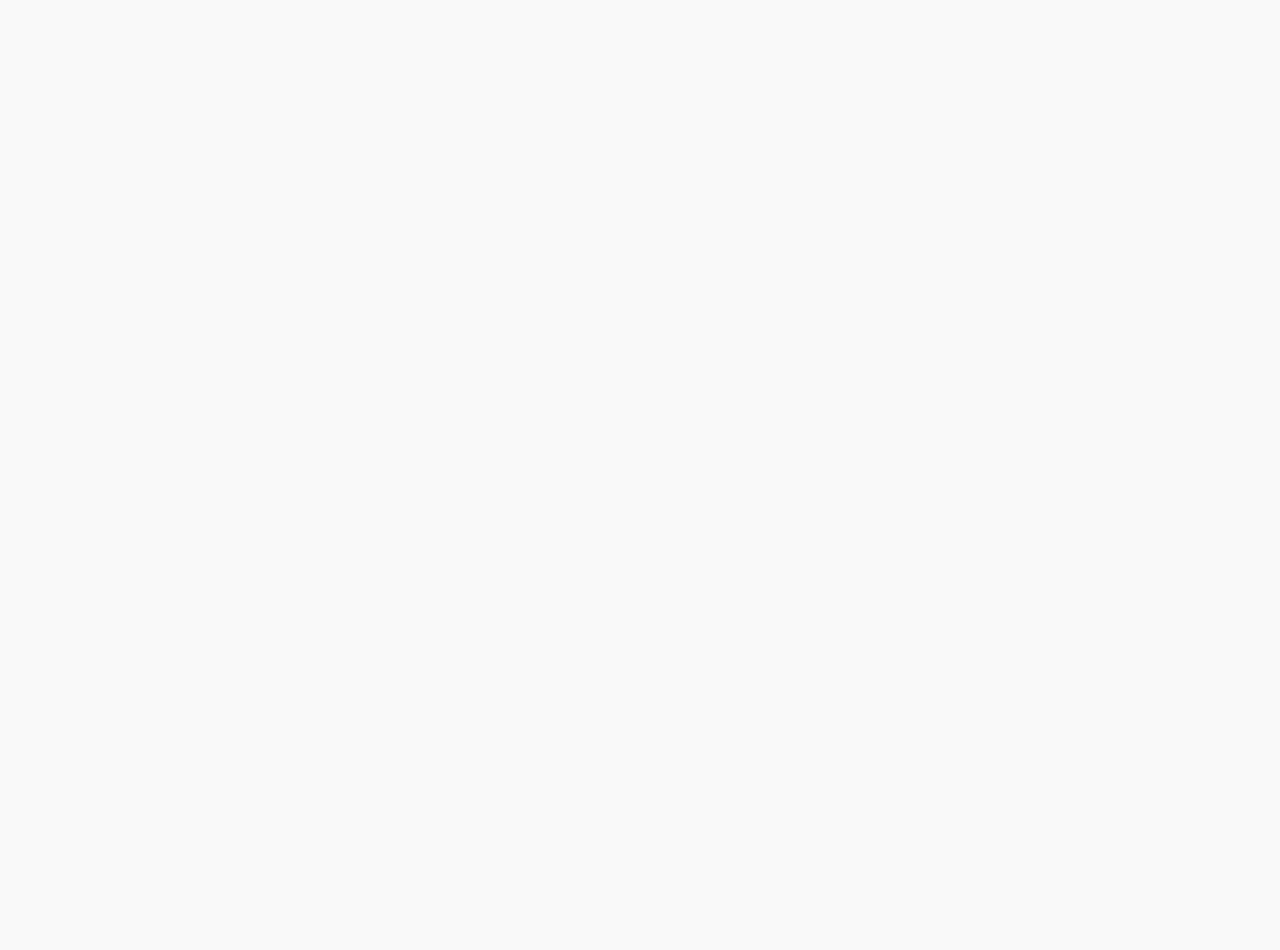
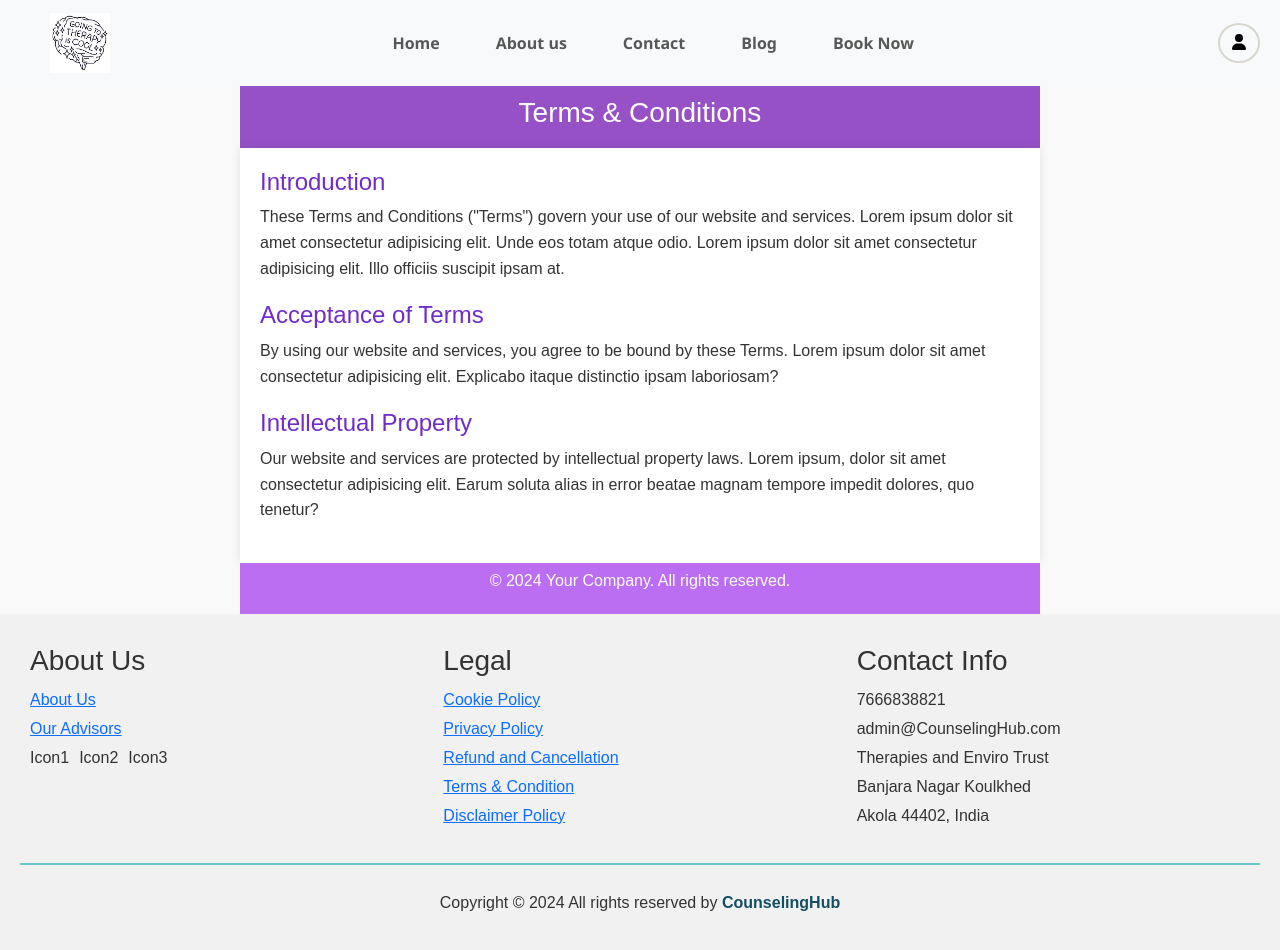
Before and after one commit to prathameshkhandare/Connectcounsellor, a React (Vite) app in the folder Client/: page /terms-conditions in a window 1280 px wide. Before the commit this address had no page. Before the commit the page ends 800 px from the top, so only its background shows below. Built offline with nearby package versions, Linux system fonts and the light colour scheme; no server answers.

Commit message:
footer pages added , desclaimerpolicy , refundcancellation , terms and condn  etc

```diff
--- a/Client/src/App.jsx
+++ b/Client/src/App.jsx
@@ -14,6 +14,9 @@ import { BrowserRouter as Router, Route, Routes } from "react-router-dom";
 import CookiePolicy from "./Components/footer/CookiePolicy";
 import CourseInfo from "./Components/CourseInfo";
 import PrivacyPolicy from "./Components/footer/PrivacyPolicy";
+import RefundAndCancellationPolicy from "./Components/footer/RefundAndCancellationPolicy";
+import TermsAndConditions from "./Components/footer/TermsAndConditions";
+import DisclaimerPolicy from "./Components/footer/DesclaimerPolicy";
 
 // Example components for routes
 const Home = () => {
@@ -105,6 +108,36 @@ function App() {
             }
           />
 
+          <Route
+            path="/terms-conditions"
+            element={
+              <>
+                <CustomNavbar />
+                <TermsAndConditions />
+                <Footer />
+              </>
+            }
+          />
+          <Route
+            path="/refund-cancellation"
+            element={
+              <>
+                <CustomNavbar />
+                <RefundAndCancellationPolicy />
+                <Footer />
+              </>
+            }
+          />
+          <Route
+            path="/disclaimer-policy"
+            element={
+              <>
+                <CustomNavbar />
+                <DisclaimerPolicy />
+                <Footer />
+              </>
+            }
+          />
           <Route path="/booknow" element={<BookNow />} />
           <Route path="/login" element={<Login />} />
           <Route path="/register" element={<Registration />} />
--- a/Client/src/Components/Footer.jsx
+++ b/Client/src/Components/Footer.jsx
@@ -1,7 +1,13 @@
-import React from "react";
-import { Link } from "react-router-dom";
+import React, { useEffect } from "react";
+import { Link, useLocation } from "react-router-dom";
 
 function Footer() {
+  const location = useLocation();
+
+  useEffect(() => {
+    window.scrollTo(0, 0);
+  }, [location]);
+
   return (
     <div className="footer">
       <div className="footer-col-container">
@@ -20,7 +26,7 @@ function Footer() {
         <div className="footer-column">
           <h3>Legal</h3>
           <ul>
-          <li><Link to="/cookiepolicy">Cookie Policy</Link></li>
+            <li><Link to="/cookiepolicy">Cookie Policy</Link></li>
             <li><Link to="/privacy-policy">Privacy Policy</Link></li>
             <li><Link to="/refund-cancellation">Refund and Cancellation</Link></li>
             <li><Link to="/terms-conditions">Terms & Condition</Link></li>
--- /dev/null
+++ b/Client/src/Components/footer/DesclaimerPolicy.jsx
@@ -0,0 +1,44 @@
+import React from 'react';
+
+const DisclaimerPolicy = () => {
+  return (
+    <div>
+      <header>
+        <div className="header-container">
+          <h3>Disclaimer Policy</h3>
+        </div>
+      </header>
+      <main>
+        <section>
+          <h4>Introduction</h4>
+          <p>
+            This disclaimer policy applies to all users of our website and services.
+          </p>
+        </section>
+        <section>
+          <h4>Limitation of Liability</h4>
+          <p>
+            We shall not be liable for any damages or losses arising from the use of our website and services.
+          </p>
+        </section>
+        <section>
+          <h4>Third-Party Content</h4>
+          <p>
+            We are not responsible for the content of third-party websites linked to our website.
+          </p>
+        </section>
+        <section>
+          <h4>Changes to this Policy</h4>
+          <p>
+            We reserve the right to update this disclaimer policy at any time without notice.
+          </p>
+        </section>
+      </main>
+      <footer>
+        <p>&copy; 2024 Your Company. All rights reserved.</p>
+      </footer>
+    </div>
+  );
+};
+
+export default DisclaimerPolicy;
--- /dev/null
+++ b/Client/src/Components/footer/RefundAndCancellationPolicy.jsx
@@ -0,0 +1,34 @@
+import React from 'react';
+import './Styles.css';
+
+const RefundAndCancellationPolicy = () => {
+  return (
+    <div>
+      <header>
+        <div className="header-container">
+          <h3>Refund and Cancellation Policy</h3>
+        </div>
+      </header>
+      <main>
+        <section>
+          <h4>Refund Policy</h4>
+          <p>
+            We offer a 3-day money-back guarantee. If you're not satisfied with our services, you can request a refund within 30 days of purchase. Lorem ipsum dolor sit amet consectetur, adipisicing elit. Voluptatum quia accusantium officia et veritatis doloremque iste voluptas rem architecto in quibusdam corporis suscipit illo voluptates voluptatem nihil sit, sed dicta.
+          </p>
+        </section>
+        <section>
+          <h4>Cancellation Policy</h4>
+          <p>
+          you can cancel your subscription before starting the course . Once it is started canclellation cannot be done.
+          Lorem ipsum dolor sit amet consectetur adipisicing elit. Quaerat quae corporis voluptatum vel, accusantium, reiciendis molestiae necessitatibus aliquam unde eligendi ducimus maiores obcaecati dignissimos repudiandae minus illo quis assumenda debitis?
+          </p>
+        </section>
+      </main>
+      <footer>
+        <p>&copy; 2024 Your Company. All rights reserved.</p>
+      </footer>
+    </div>
+  );
+};
+
+export default RefundAndCancellationPolicy;
--- /dev/null
+++ b/Client/src/Components/footer/TermsAndConditions.jsx
@@ -0,0 +1,39 @@
+import React from 'react';
+import './Styles.css';
+
+const TermsAndConditions = () => {
+  return (
+    <div>
+      <header>
+        <div className="header-container">
+          <h3>Terms & Conditions</h3>
+        </div>
+      </header>
+      <main>
+        <section>
+          <h4>Introduction</h4>
+          <p>
+            These Terms and Conditions ("Terms") govern your use of our website and services. Lorem ipsum dolor sit amet consectetur adipisicing elit. Unde eos totam atque odio. Lorem ipsum dolor sit amet consectetur adipisicing elit. Illo officiis suscipit ipsam at.
+          </p>
+        </section>
+        <section>
+          <h4>Acceptance of Terms</h4>
+          <p>
+            By using our website and services, you agree to be bound by these Terms. Lorem ipsum dolor sit amet consectetur adipisicing elit. Explicabo itaque distinctio ipsam laboriosam?
+          </p>
+        </section>
+        <section>
+          <h4>Intellectual Property</h4>
+          <p>
+            Our website and services are protected by intellectual property laws. Lorem ipsum, dolor sit amet consectetur adipisicing elit. Earum soluta alias in error beatae magnam tempore impedit dolores, quo tenetur?
+          </p>
+        </section>
+      </main>
+      <footer>
+        <p>&copy; 2024 Your Company. All rights reserved.</p>
+      </footer>
+    </div>
+  );
+};
+
+export default TermsAndConditions;
```
